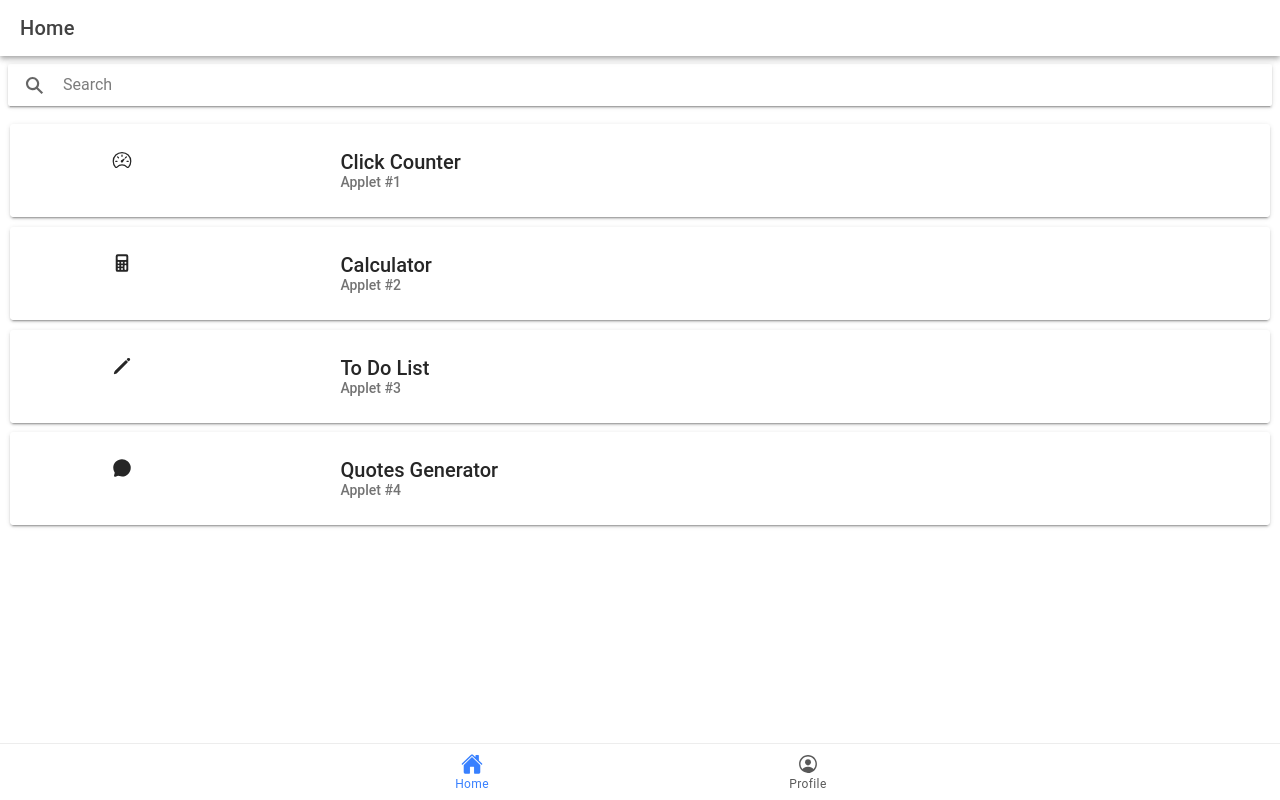
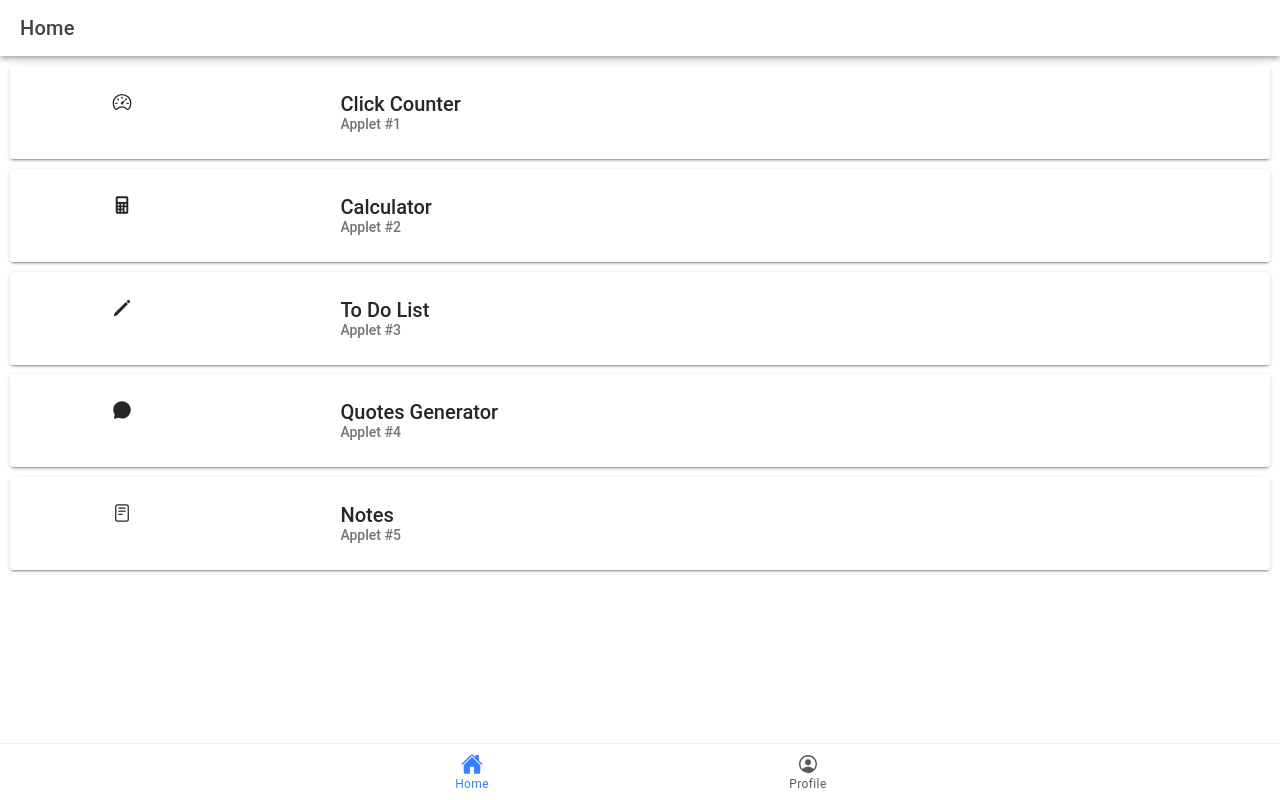
Before and after one commit to Cutiekuan/ion-t-obispo2, a React (Vite) app: page /home in a window 1280 px wide. Built offline with nearby package versions, Linux system fonts and the light colour scheme.

Commit message:
Added route path  to app.tsx , and added applets no. 5 to home.tsx

```diff
--- a/src/App.tsx
+++ b/src/App.tsx
@@ -17,6 +17,8 @@ import ClickCounter from './pages/ClickCounter';
 import Calculator from './pages/Calculator';
 import Todolist from './pages/Todolist';
 import QuotesGenerator from './pages/QuotesGenerator';
+import Notes from './notes/notes';
+
 
 /* Core CSS required for Ionic components to work properly */
 import '@ionic/react/css/core.css';
@@ -76,6 +78,11 @@ const App: React.FC = () => (
             <QuotesGenerator />
           </Route>
 
+          <Route path="/notes">
+            <Notes />
+          </Route>
+
+
 
           <Route exact path="/profile">
             <Profile />
--- a/src/pages/Home.tsx
+++ b/src/pages/Home.tsx
@@ -1,10 +1,10 @@
 import React, { useState } from 'react';
 import {
-  // IonBackButton,
-  // IonButton,
-  // IonButtons,
+  IonBackButton,
+  IonButton,
+  IonButtons,
   IonCard,
-  // IonCardContent,
+  IonCardContent,
   IonCardHeader,
   IonCardSubtitle,
   IonCardTitle,
@@ -13,26 +13,24 @@ import {
   IonGrid,
   IonHeader,
   IonIcon,
-  // IonInput,
-  // IonItem,
-  // IonLabel,
-  // IonList,
+  IonInput,
+  IonItem,
+  IonLabel,
+  IonList,
   IonPage,
   IonRow,
   IonTitle,
   IonToolbar,
-  // IonItemDivider,
-  IonSearchbar
+  IonItemDivider,
+  IonSearchbar,
+  IonBadge
 } from '@ionic/react';
 
 //Custom CSS
 import './Home.css';
 
 //Ionic Icons
-import { speedometerOutline,calculator,pencil, chatbubble} from 'ionicons/icons';
-
-//Additional Routes
-// import Click_counter from './Click_counter';
+import { speedometerOutline,calculator,pencil, chatbubble, readerOutline, logoIonic,logoFirebase, logoReact} from 'ionicons/icons';
 
 const cardData = [
   {
@@ -58,9 +56,20 @@ const cardData = [
     icon: chatbubble,
     subtitle: 'Applet #4',
     link: '/quotesgenerator'
+  },
+  {
+    title: 'Notes',
+    icon: readerOutline,
+    subtitle: 'Applet #5',
+    link: '/notes',
+    tags: {
+      tag1: logoIonic,
+      tag2: logoReact,
+      tag3: logoFirebase
+    }
   }
 
-];
+  ];
 
   const Home: React.FC = () => {
 
@@ -82,10 +91,10 @@ const cardData = [
           </IonHeader>
         {/*Dynamic Search*/}
         <>
-          <IonSearchbar
+          {/* <IonSearchbar
             value={searchTerm}
             onIonInput={(e) => setSearchTerm(e.target.value ?? '')}
-          />
+          /> */}
 
           {cardData
             .filter((card) => card.title.toLowerCase().includes(searchTerm.toLowerCase()))
```
